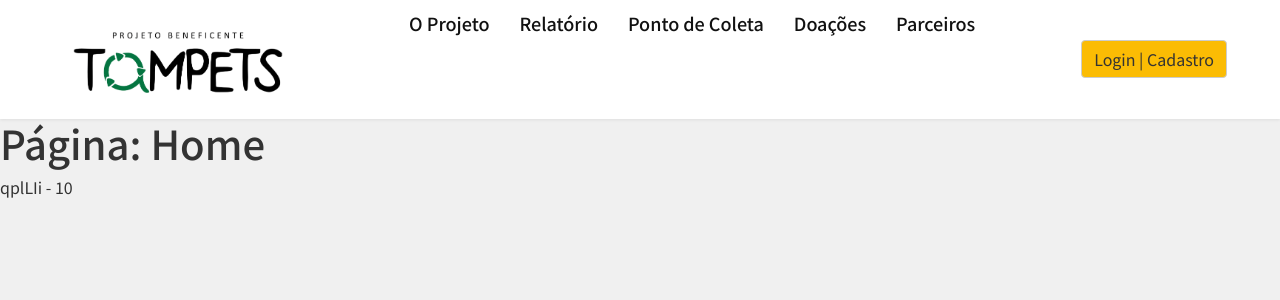
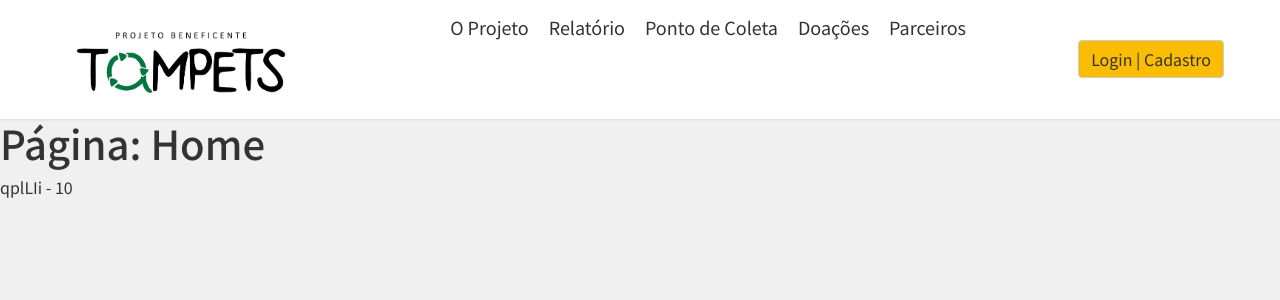
Before and after one commit to DaianeKCamargo/FATEC_ProjetoIntegrador2, a Next.js app in the folder tampets/: page / in a window 1280 px wide. Shown: the top 300 px of the page. Built offline with nearby package versions, Linux system fonts and the light colour scheme.

Commit message:
NavBar
- continuação das alterações da navbar

```diff
--- a/tampets/src/Components/NavItem.tsx
+++ b/tampets/src/Components/NavItem.tsx
@@ -3,14 +3,32 @@ import Link from "next/link";
 export interface NavItemInterface {
     url: string;
     label: string;
+    isActive?: boolean;
 }
 
 export default function NavItem(props: NavItemInterface) {
      return (
+        <>
         <li className="nav-item">
-            <Link href={props.url} className="nav-link">
-            {props.label}
+            <Link href={props.url} className={`nav-link ${props.isActive ? 'active' : ''}`}>
+                {props.label}
             </Link>
-        </li>
-     )
+         </li>
+
+        <style jsx>
+            {`
+                .nav-item {
+                    padding: 4px 0px;
+                    transition: color 0.3s ease;
+
+                    &.active, &:hover {
+                        font-weight: 600;
+                        border-bottom: 3px solid #fbbc04;
+                    }
+                }
+
+            `}
+        </style>
+        </>
+        );
 }
--- a/tampets/src/Components/NavegationBar.tsx
+++ b/tampets/src/Components/NavegationBar.tsx
@@ -3,6 +3,7 @@
 import Link from "next/link";
 import Image from "next/image";
 import NavItem, { NavItemInterface } from "./NavItem";
+import { usePathname } from "next/navigation";
 
 export function NavegationBar() {
     const items: NavItemInterface[] = [
@@ -28,18 +29,22 @@ export function NavegationBar() {
         },
     ];
 
+    const pathname = usePathname();
+
     return (
         <header>
             <nav className="navbar">
                 <Link href="/">
-                    <Image className="logo" src="/logoTampetsOriginal.png" alt="Logo Tampets" width={250} height={200}/>
+                    <Image className="logo" src="/logoTampetsOriginal.png" alt="Logo Tampets" width={250} height={500}/>
                 </Link>
+
                 <ul className="nav-items">
-                {items.map((items, index) => (
+                    {items.map((item, index) => (
                         <NavItem
                             key={index}
-                        url={items.url}
-                        label={items.label}
+                            url={item.url}
+                            label={item.label}
+                            isActive={pathname === item.url}
                         />
                     ))}
                 </ul>
@@ -59,23 +64,15 @@ export function NavegationBar() {
                         background: #fff;
                         box-shadow: 0 1px 3px rgba(0,0,0,0.08);
                         padding: 0;
-                    }
 
                         .nav-items {
                             list-style: none;
                             display: flex;
-                        gap: 30px;
+                            gap: 20px;
                             margin: 0;
-                        padding: 0;
                             align-items: center;
                             font-size: 18px;
                             margin-top: 10px;
-                    }
-
-                    .nav-items :global(a) {
-                        color: #111;
-                        text-decoration: none;
-                        font-weight: 500;
                         }
 
                         .loginCadastro {
@@ -85,7 +82,17 @@ export function NavegationBar() {
                             padding: 6px 12px;
                             border-radius: 4px;
                             cursor: pointer;
+                            font-family: inherit;
 
+                            &:hover {
+                                background: #f0a8;
+                                border-top: 2px solid #333;
+                                border-right: 2px solid #333;
+                            }
+                        }
+
+
+                    }
 
                     @media (max-width: 640px) {
                         .navbar {
@@ -93,16 +100,6 @@ export function NavegationBar() {
                             gap: 10px;
                             align-items: flex-start;
                         }
-
-                        .nav-items {
-                        list-style: none;
-                        display: flex;
-                        flex-direction: column;
-                        gap: 10px;
-                        margin: 0;
-                        padding: 0;
-                        align-items: flex-end;
-                        font-size: 18px;
                     }
 
                 `}
```
Also changed, not shown: tampets/src/Components/navBar.tsx (deleted). Lines whose indentation alone changed are shown as unchanged.
